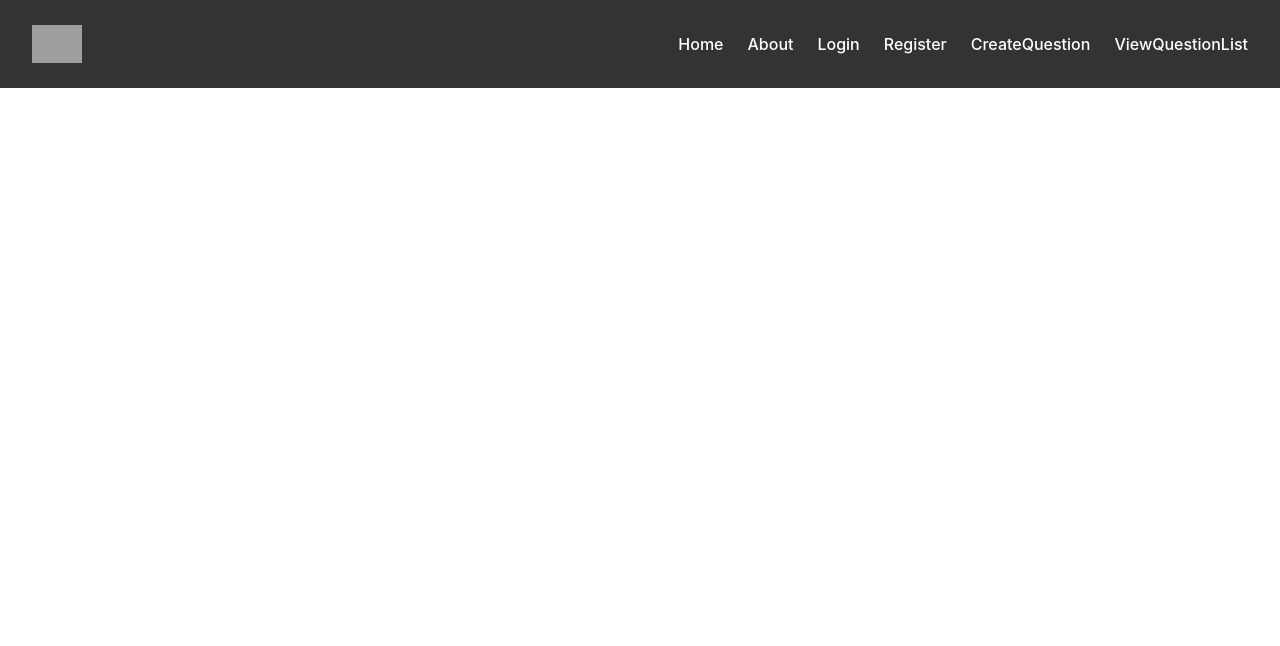
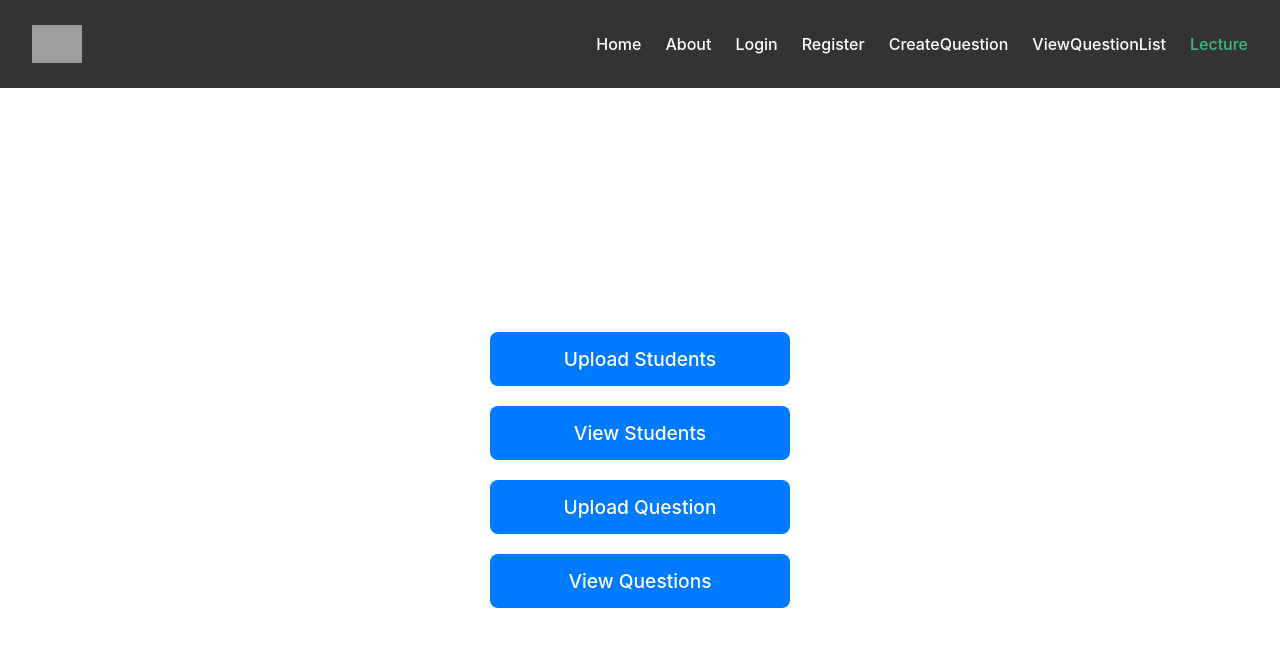
Before and after one commit to t1ww/SE65-Senior-project, a Vue app in the folder frontend/SE65-SENIOR-PROJECT/: page /lecture in a window 1280 px wide. Shown: the top 646 px of the page. Built offline with nearby package versions, Linux system fonts and the light colour scheme; grey boxes are pictures that could not be loaded.

Commit message:
Lecture menu page

```diff
--- /dev/null
+++ b/frontend/SE65-SENIOR-PROJECT/src/pages/Lecture.vue
@@ -0,0 +1,55 @@
+<script setup lang="ts">
+import { useRouter } from 'vue-router';
+const router = useRouter();
+
+const navigateTo = (path) => {
+  router.push(path);
+};
+</script>
+
+<template>
+    <div class="container">
+    <h1 class="title">Lecturer Main Page</h1>
+    <div class="menu">
+      <button @click="navigateTo('/upload-students')">Upload Students</button>
+      <button @click="navigateTo('/view-students')">View Students</button>
+      <button @click="navigateTo('/upload-question')">Upload Question</button>
+      <button @click="navigateTo('/view-questions')">View Questions</button>
+    </div>
+  </div>
+</template>
+
+<style scoped>
+.container {
+  display: flex;
+  flex-direction: column;
+  align-items: center;
+  justify-content: center;
+  height: 100vh;
+
+}
+.title {
+  font-size: 2rem;
+  margin-bottom: 20px;
+  color: #ffffff;
+}
+.menu {
+  display: flex;
+  flex-direction: column;
+  gap: 20px;
+}
+button {
+  width: 300px;
+  padding: 15px;
+  font-size: 1.2rem;
+  border: none;
+  border-radius: 8px;
+  background-color: #007bff;
+  color: white;
+  cursor: pointer;
+  transition: background 0.3s ease;
+}
+button:hover {
+  background-color: #0056b3;
+}
+</style>
--- a/frontend/SE65-SENIOR-PROJECT/src/pages/Login.vue
+++ b/frontend/SE65-SENIOR-PROJECT/src/pages/Login.vue
@@ -40,8 +40,9 @@ const handleLogin = async () => {
         <input type="password" id="password" v-model="password" required />
       </div>
       <button type="submit" :disabled="loading">{{ loading ? "Logging in..." : "Login" }}</button>
+      <br>
       <div class="forget">
-        <p>forget password</p>
+        <a href="https://translate.google.co.th/?sl=en&tl=th&op=translate">forget password</a>
       </div>
       <p v-if="error" class="error">{{ error }}</p>
 
--- a/frontend/SE65-SENIOR-PROJECT/src/router.ts
+++ b/frontend/SE65-SENIOR-PROJECT/src/router.ts
@@ -6,6 +6,7 @@ import Register from '@/pages/Register.vue';
 import CreateQuestion from '@/pages/CreateQuestion.vue';
 import ViewQuestion from '@/pages/ViewQuestion.vue';
 import ViewQuestionsList from './pages/ViewQuestionsList.vue';
+import Lecture from './pages/Lecture.vue'
 
 const routes = [
   { name: 'Home', path: '/', component: Home },
@@ -15,6 +16,7 @@ const routes = [
   { name: 'CreateQuestion', path: '/create-question', component: CreateQuestion },
   { name: 'ViewQuestion', path: '/view-question', component: ViewQuestion },
   { name: 'ViewQuestionList', path: '/view-question-list', component: ViewQuestionsList },
+  {name: 'Lecture',path:'/lecture',component:Lecture},
 ];
 
 const router = createRouter({
```
